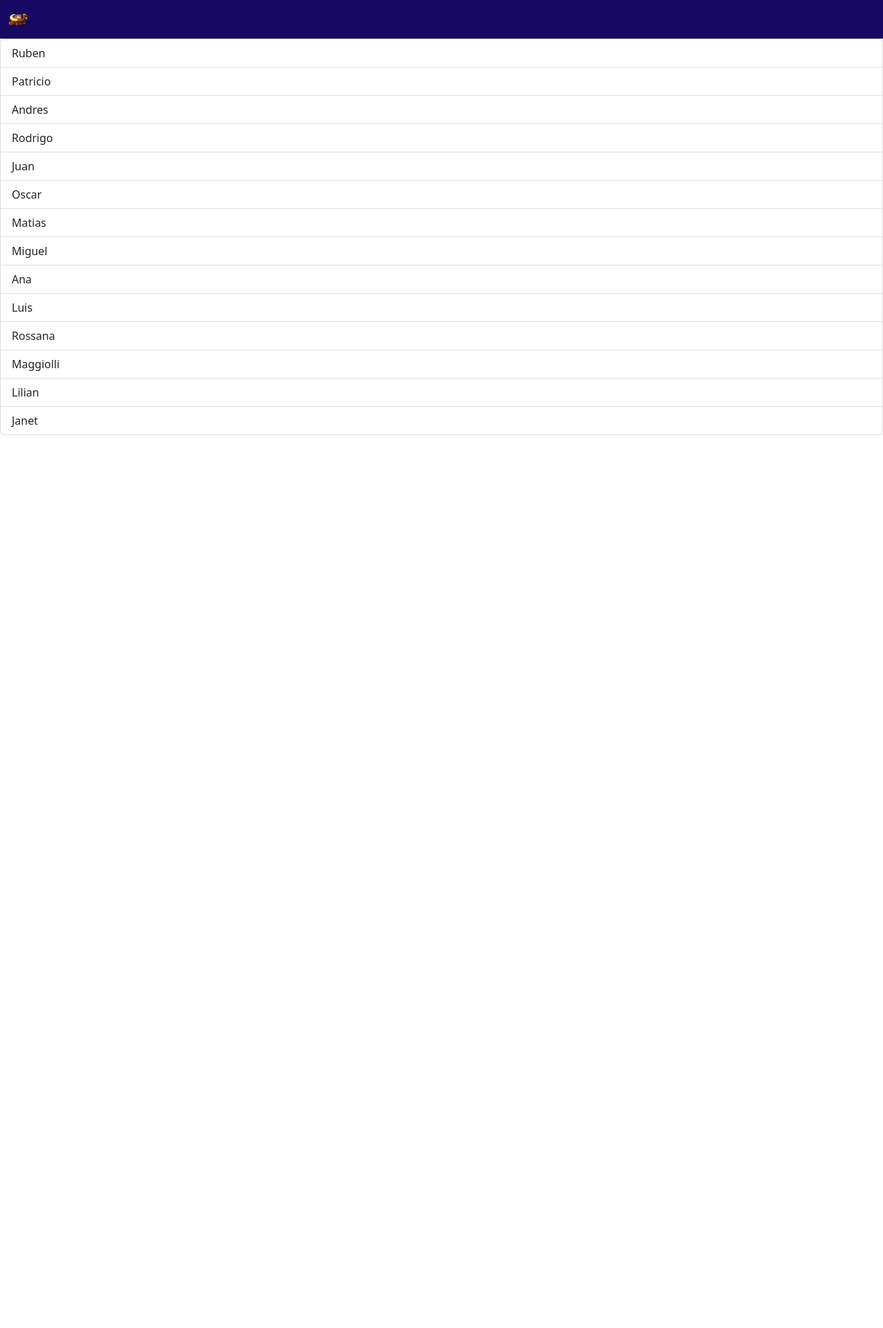
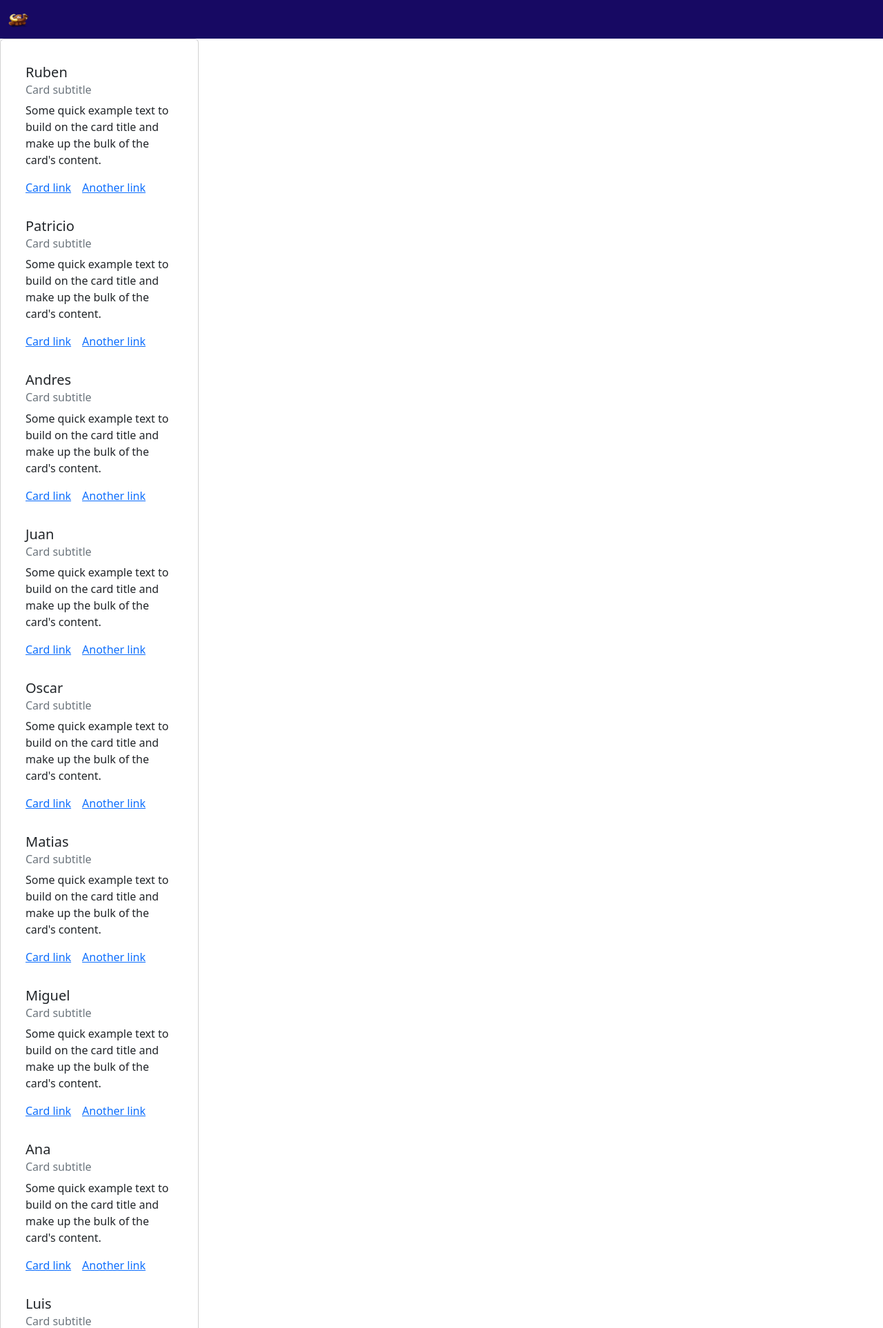
Before and after one commit to RubenEspinozaOsses/m.mamuts, a PHP site: page /pages/user_interfaces/seleccionar_empresario.php in a window 1280 px wide. Shown: the top 1926 px of the page at 69% size. Before the commit the page ends 631 px from the top, so only its background shows below. Run offline with PHP 8.4, Linux system fonts and the light colour scheme.

Commit message:
Se agrega forma dinamica de añadir empresarios

```diff
--- a/js/buscarempresario.js
+++ /dev/null
@@ -1,34 +0,0 @@
-
-
-function buscar(){
-
-    var textfield = document.getElementById('textfield');
-
-
-
-    var value = textfield.value;
-
-    console.log(value)
-
-    if (value == ''){
-        mostrarTodos();
-    }
-
-    var empresarios = document.getElementById('empresarios').getElementsByTagName('li');
-
-
-    console.log(!empresarios[0].innerText.includes(value))
-
-    for (var i = 0; i < empresarios.length; i++) {
-        if (!empresarios[i].innerText.includes(value)){
-            empresarios[i].style.display = 'none'
-        }
-    }
-}
-
-function mostrarTodos(){
-    var empresarios = document.getElementById('empresarios').getElementsByTagName('li');
-    for (var i = 0; i < empresarios.length; i++) {
-        empresarios[i].style.display = 'inline'
-    }
-}
--- /dev/null
+++ b/js/pages/user_interfaces/seleccionar_empresario.js
@@ -0,0 +1,91 @@
+
+var empresarios = ['Ruben', 'Patricio', 'Andres', 'Juan', 'Oscar', 'Matias', 'Miguel', 'Ana', 'Luis', 'Amaria', 'Rossana', 'Maggiolli', 'Lilian', 'Janet']
+
+function load(){
+
+    var elemento = document.getElementById('empresarios')
+
+    console.log(elemento)
+
+    /*for (var i = 0; i < empresarios.length; i++) {
+        var li = document.createElement('li')
+        li.className = 'list-group-item'
+        lidata = document.createTextNode(empresarios[i])
+        li.appendChild(lidata)
+        elemento.appendChild(li);
+    }*/
+
+    for (var i = 0; i < empresarios.length; i++) {
+        var div = document.createElement('div')
+        div.className = 'card-body'
+
+        var h5 = document.createElement('h5')
+        h5.className = 'card-title'
+        h5data = document.createTextNode(empresarios[i]);
+        h5.appendChild(h5data)
+
+        var h6 = document.createElement('h6')
+        h6.className = 'card-subtitle mb-2 text-muted'
+        h6data = document.createTextNode('Card subtitle');
+        h6.appendChild(h6data)
+
+        var p = document.createElement('p')
+        p.className = 'card-text'
+        pdata = document.createTextNode('Some quick example text to build on the card title and make up the bulk of the card\'s content.');
+        p.appendChild(pdata)
+
+        var a1 = document.createElement('a')
+        a1.href = '#'
+        a1.className = 'card-link'
+        a1data = document.createTextNode('Card link');
+        a1.appendChild(a1data)
+
+        var a2 = document.createElement('a')
+        a2.href = '#'
+        a2.className = 'card-link'
+        a2data = document.createTextNode('Another link')
+        a2.appendChild(a2data)
+
+        div.appendChild(h5)
+        div.appendChild(h6)
+        div.appendChild(p)
+        div.appendChild(a1)
+        div.appendChild(a2)
+
+        elemento.appendChild(div)
+
+    }
+
+}
+
+function buscar(){
+
+    var textfield = document.getElementById('textfield');
+
+
+
+    var value = textfield.value;
+
+
+    if (value == ''){
+        mostrarTodos();
+    }
+
+    var empresarios = document.getElementById('empresarios').getElementsByTagName('div');
+
+
+
+
+    for (var i = 0; i < empresarios.length; i++) {
+        if (!empresarios[i].innerText.includes(value)){
+            empresarios[i].style.display = 'none'
+        }
+    }
+}
+
+function mostrarTodos(){
+    var empresarios = document.getElementById('empresarios').getElementsByTagName('div');
+    for (var i = 0; i < empresarios.length; i++) {
+        empresarios[i].style.display = 'inline'
+    }
+}
--- a/pages/login.php
+++ b/pages/login.php
@@ -41,7 +41,7 @@
 
 
     <div style="text-align:center;">
-      <button type="submit" class="btn btn-primary">
+      <button type="submit" class="btn btn-primary" id="login">
         <img src="../img/mamuts1.png" alt="LogIn" style="width:32px; height:32px; border-color: #170963;">
       </button>
     </div>
@@ -56,7 +56,7 @@
 
   <script src="https://cdn.jsdelivr.net/npm/bootstrap@5.2.0-beta1/dist/js/bootstrap.min.js" integrity="sha384-kjU+l4N0Yf4ZOJErLsIcvOU2qSb74wXpOhqTvwVx3OElZRweTnQ6d31fXEoRD1Jy" crossorigin="anonymous"></script>
 
-  <script src="../js/utils.js"></script>
+  <script src="../js/pages/login.js"></script>
 </body>
 
 </html>
--- a/pages/recoverpassword.php
+++ b/pages/recoverpassword.php
@@ -25,7 +25,7 @@
 
     <form action="action.php">
         <div class="mb-3" style="margin-left: 20px; margin-top: 20px;">
-            <input type="text" class="form-control" name="rut" id="rut" aria-describedby="helpId"
+            <input type="text" class="form-control" name="rut-recover" id="rut-recover" aria-describedby="helpId"
                 placeholder="Ingrese su Rut" onkeydown="rutValido()">
             <small id="helpId" class="form-text text-muted" style="margin-left: 20px; margin-top: 20px">Le enviaremos un
                 correo con los pasos a seguir</small>
@@ -46,7 +46,7 @@
     <script src="https://cdn.jsdelivr.net/npm/bootstrap@5.2.0-beta1/dist/js/bootstrap.min.js"
         integrity="sha384-kjU+l4N0Yf4ZOJErLsIcvOU2qSb74wXpOhqTvwVx3OElZRweTnQ6d31fXEoRD1Jy"
         crossorigin="anonymous"></script>
-    <script src="../js/utils.js"></script>
+    <script src="../js/pages/recoverpassword.js"></script>
 </body>
 
 </html>
--- a/pages/user_interfaces/seleccionar_empresario.php
+++ b/pages/user_interfaces/seleccionar_empresario.php
@@ -12,7 +12,7 @@
 
 </head>
 
-<body>
+<body onload="load()">
 
   <nav class="navbar" style="background-color: #170963;">
     <div class="container-fluid">
@@ -34,30 +34,17 @@
 
 
 
-  <ul class="list-group" id="empresarios">
-    <li class="list-group-item">Ruben</li>
-    <li class="list-group-item">Patricio</li>
-    <li class="list-group-item">Andres</li>
-    <li class="list-group-item">Rodrigo</li>
-    <li class="list-group-item">Juan</li>
-    <li class="list-group-item">Oscar</li>
-    <li class="list-group-item">Matias</li>
-    <li class="list-group-item">Miguel</li>
-    <li class="list-group-item">Ana</li>
-    <li class="list-group-item">Luis</li>
-    <li class="list-group-item">Rossana</li>
-    <li class="list-group-item">Maggiolli</li>
-    <li class="list-group-item">Lilian</li>
-    <li class="list-group-item">Janet</li>
+  <div id="empresarios" class="card" style="width: 18rem; padding: 20px;">
 
-  </ul>
+
+  </div>
 
 
   <!-- Bootstrap JavaScript Libraries -->
   <script src="https://cdn.jsdelivr.net/npm/@popperjs/core@2.11.5/dist/umd/popper.min.js" integrity="sha384-Xe+8cL9oJa6tN/veChSP7q+mnSPaj5Bcu9mPX5F5xIGE0DVittaqT5lorf0EI7Vk" crossorigin="anonymous"></script>
 
   <script src="https://cdn.jsdelivr.net/npm/bootstrap@5.2.0-beta1/dist/js/bootstrap.min.js" integrity="sha384-kjU+l4N0Yf4ZOJErLsIcvOU2qSb74wXpOhqTvwVx3OElZRweTnQ6d31fXEoRD1Jy" crossorigin="anonymous"></script>
-  <script src="../../js/buscarempresario.js">
+  <script src="../../js/pages/user_interfaces/seleccionar_empresario.js">
 
   </script>
 </body>
```
Also changed, not shown: js/pages/login.js (added, +47 -0 lines), js/pages/recoverpassword.js (added, +49 -0 lines), js/utils.js (deleted, +0 -55 lines).
